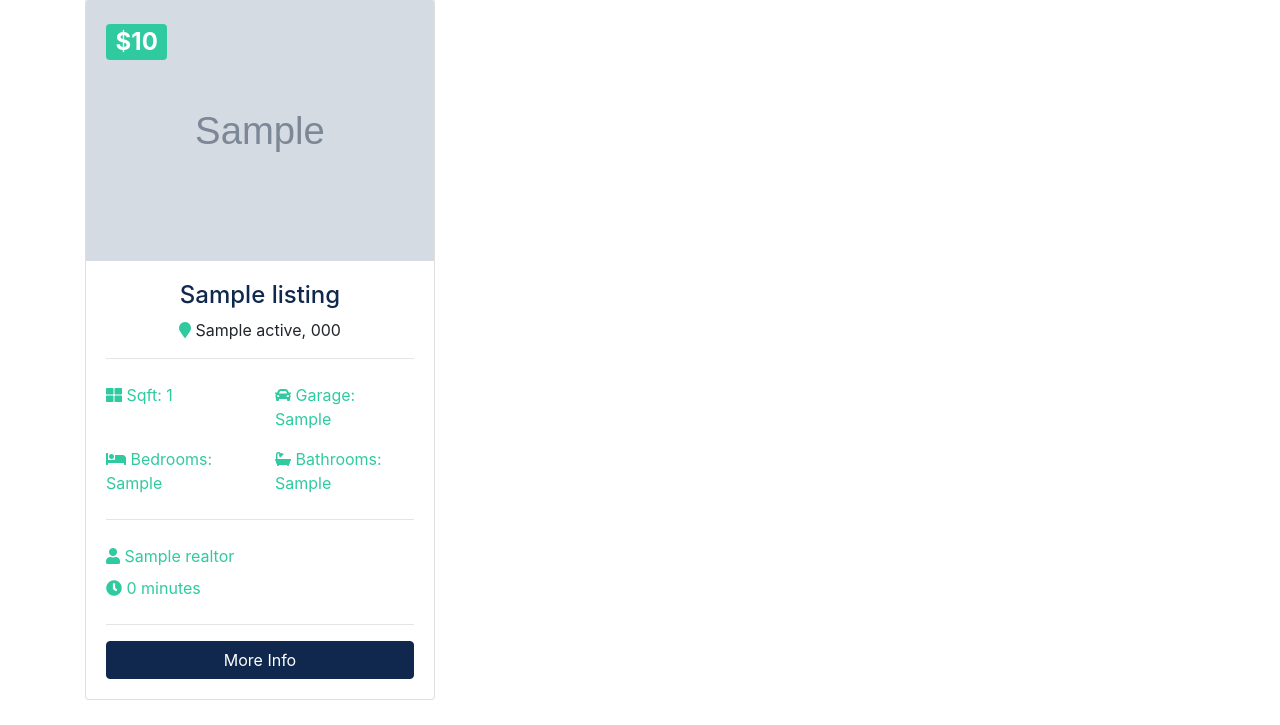
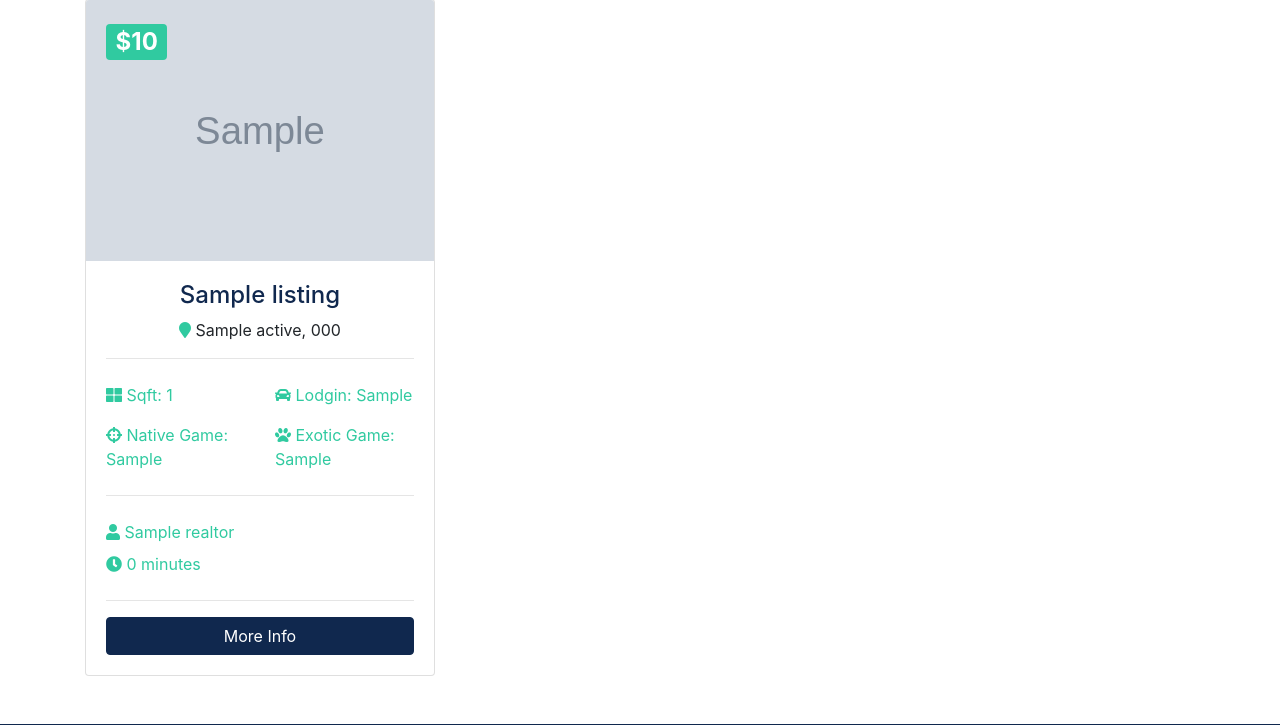
Before and after one commit to seabazz/btre, a Django app: page /listings/search in a window 1280 px wide. Shown: the part 544-1269 px from the top of the page. Run offline with Django 3.2, Linux system fonts and the light colour scheme; tables that the repository leaves empty hold one stand-in row (values such as "Sample post"); grey boxes marked "Sample" are stand-in pictures; some libraries are stand-ins or nearby versions.

Commit message:
update icons

```diff
--- a/templates/listings/listing.html
+++ b/templates/listings/listing.html
@@ -96,11 +96,11 @@
                       <span class="float-right">${{ listing.price | intcomma }}</span>
                     </li>
                     <li class="list-group-item text-secondary">
-                      <i class="fas fa-bed"></i> Native Game:
+                      <i class="fas fa-crosshairs"></i> Native Game:
                       <span class="float-right">{{ listing.bedrooms }}</span>
                     </li>
                     <li class="list-group-item text-secondary">
-                      <i class="fas fa-bath"></i> Exotic Game:
+                      <i class="fas fa-paw"></i> Exotic Game:
                       <span class="float-right">{{ listing.bathrooms }}</span>
                     </li>
                     <li class="list-group-item text-secondary">
--- a/templates/listings/search.html
+++ b/templates/listings/search.html
@@ -115,13 +115,13 @@
                     <div class="col-6">
                       <i class="fas fa-th-large"></i> Sqft: {{ listing.sqft }}</div>
                     <div class="col-6">
-                      <i class="fas fa-car"></i> Garage: {{ listing.garage }}</div>
+                      <i class="fas fa-car"></i> Lodgin: {{ listing.garage }}</div>
                   </div>
                   <div class="row py-2 text-secondary">
                     <div class="col-6">
-                      <i class="fas fa-bed"></i> Bedrooms: {{ listing.bedrooms }}</div>
+                      <i class="fas fa-crosshairs"></i> Native Game: {{ listing.bedrooms }}</div>
                     <div class="col-6">
-                      <i class="fas fa-bath"></i> Bathrooms: {{ listing.bathrooms }}</div>
+                      <i class="fas fa-paw"></i> Exotic Game: {{ listing.bathrooms }}</div>
                   </div>
                   <hr>
                   <div class="row py-2 text-secondary">
```
